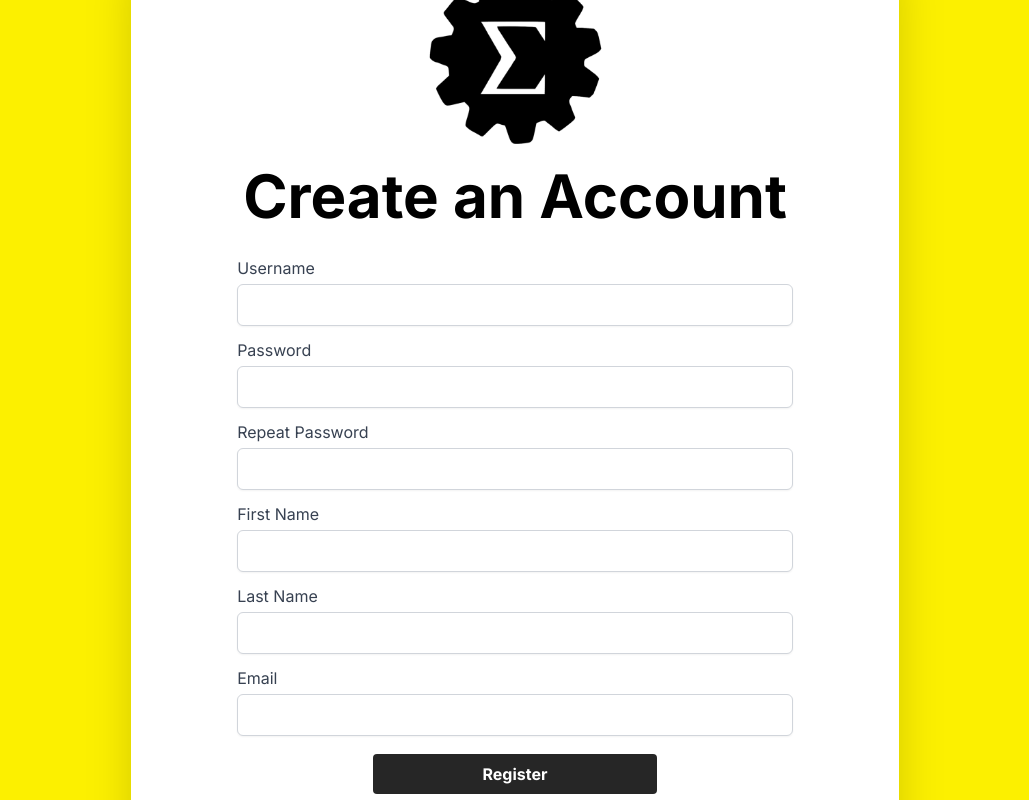
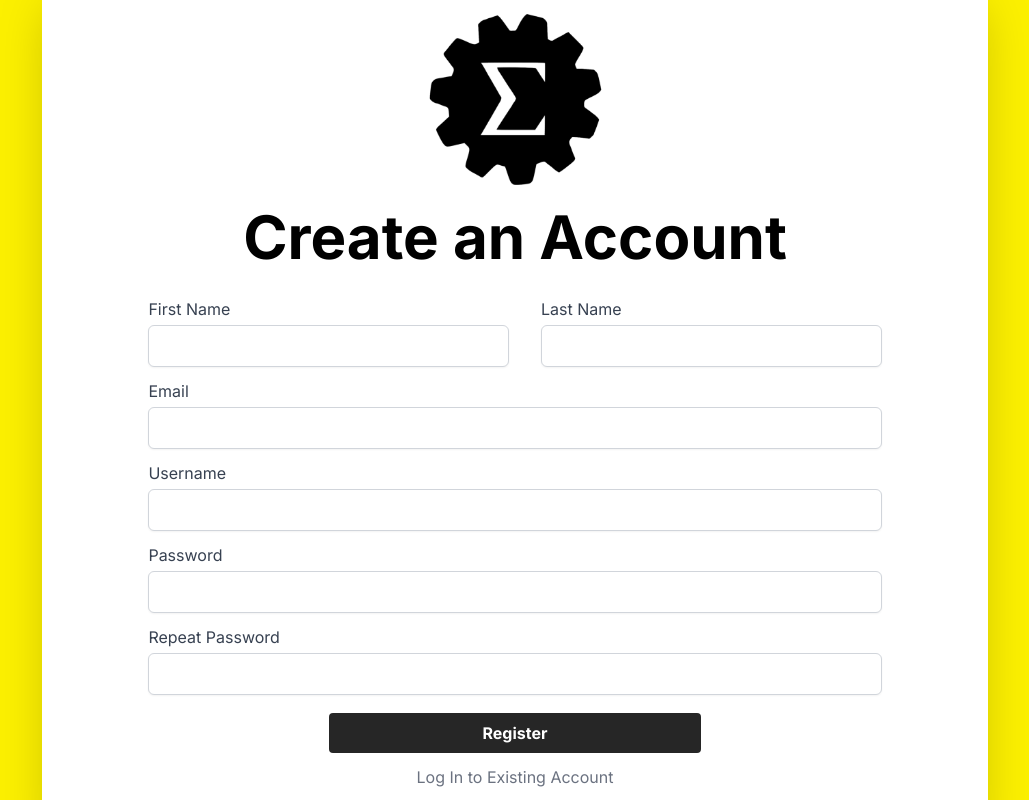
Before and after one commit to frc-emotion/website, a Next.js app: page /register in a window 1280 px wide. Shown: the whole page, without its empty margins (125-1154 px from the left). Built offline with nearby package versions, Linux system fonts and the light colour scheme.

Commit message:
fix order of create account form elements

```diff
--- a/src/app/(auth)/register/page.tsx
+++ b/src/app/(auth)/register/page.tsx
@@ -86,20 +86,24 @@ async function createAccount(
 		);
 		const txt = await response.text();
 		if (response.status === 201) {
-				alert("Account created successfully!\nPlease see a lead to get your account verified.");
-                router.push('/login');
+			alert(
+				"Account created successfully!\nPlease see a lead to get your account verified."
+			);
+			router.push("/login");
 		} else {
 			alert(
-					`Error ${response.status}: ${
-						response.statusText
-					}\n${txt.slice(12, txt.length - 2)/* Error message from server */}`
+				`Error ${response.status}: ${response.statusText}\n${
+					txt.slice(
+						12,
+						txt.length - 2
+					) /* Error message from server */
+				}`
 			);
 		}
 	} catch (e) {
 		console.error(`COULD NOT CREATE ACCOUNT: ERROR ${e}`);
 	}
 }
-
 
 export default function Register() {
 	const [username, setUsername] = useState("");
@@ -129,7 +133,7 @@ export default function Register() {
 						<form
 							className="mt-3"
 							onSubmit={(e) => {
-								if(password2!==password) return;
+								if (password2 !== password) return;
 								e.preventDefault();
 								createAccount(
 									username,
@@ -142,6 +146,68 @@ export default function Register() {
 							}}
 						>
 							<div className="grid grid-cols-1">
+								<div className="grid grid-cols-2 space-x-5 w-fit">
+									<div className="p-1.5">
+										<label
+											htmlFor="firstName"
+											className="text-gray-700"
+										>
+											First Name
+										</label>
+										<input
+											required
+											type="text"
+											id="firstName"
+											name="firstName"
+											className="mt-1 w-full rounded-md border-gray-300 shadow-sm focus:border-indigo-300 focus:ring focus:ring-indigo-200 focus:ring-opacity-50"
+											placeholder=""
+											value={firstName}
+											onChange={(e) => {
+												setFirstName(e.target.value);
+											}}
+										/>
+									</div>
+									<div className="p-1.5">
+										<label
+											htmlFor="firstName"
+											className="text-gray-700"
+										>
+											Last Name
+										</label>
+										<input
+											required
+											type="text"
+											id="firstName"
+											name="firstName"
+											className="mt-1 w-full rounded-md border-gray-300 shadow-sm focus:border-indigo-300 focus:ring focus:ring-indigo-200 focus:ring-opacity-50"
+											placeholder=""
+											value={lastName}
+											onChange={(e) => {
+												setLastName(e.target.value);
+											}}
+										/>
+									</div>
+								</div>
+								<div className="block p-1.5">
+									<label
+										htmlFor="email"
+										className="text-gray-700"
+									>
+										Email
+									</label>
+									<input
+										required
+										type="email"
+										id="email"
+										name="email"
+										className="mt-1 w-full rounded-md border-gray-300 shadow-sm focus:border-indigo-300 focus:ring focus:ring-indigo-200 focus:ring-opacity-50"
+										placeholder=""
+										value={email}
+										onChange={(e) => {
+											setEmail(e.target.value);
+										}}
+									/>
+								</div>
 								<div className="block p-1.5">
 									<label
 										htmlFor="usernameInput"
@@ -187,7 +253,17 @@ export default function Register() {
 										htmlFor="passwordInputRepeat"
 										className="text-gray-700"
 									>
-										Repeat Password <span className={(password&&(password!=password2))? "text-red-400 text-sm" : "hidden"}>Passwords don't match</span>
+										Repeat Password{" "}
+										<span
+											className={
+												password &&
+												password != password2
+													? "text-red-400 text-sm"
+													: "hidden"
+											}
+										>
+											Passwords don't match
+										</span>
 									</label>
 									<input
 										required
@@ -199,66 +275,6 @@ export default function Register() {
 										value={password2}
 										onChange={(e) => {
 											setPassword2(e.target.value);
-										}}
-									/>
-								</div>
-								<div className="block p-1.5">
-									<label
-										htmlFor="firstName"
-										className="text-gray-700"
-									>
-										First Name
-									</label>
-									<input
-                                        required
-                                        type="text"
-										id="firstName"
-										name="firstName"
-										className="mt-1 w-full rounded-md border-gray-300 shadow-sm focus:border-indigo-300 focus:ring focus:ring-indigo-200 focus:ring-opacity-50"
-										placeholder=""
-										value={firstName}
-										onChange={(e) => {
-											setFirstName(e.target.value);
-										}}
-									/>
-								</div>
-								<div className="block p-1.5">
-									<label
-										htmlFor="firstName"
-										className="text-gray-700"
-									>
-										Last Name
-									</label>
-									<input
-                                        required
-                                        type="text"
-										id="firstName"
-										name="firstName"
-										className="mt-1 w-full rounded-md border-gray-300 shadow-sm focus:border-indigo-300 focus:ring focus:ring-indigo-200 focus:ring-opacity-50"
-										placeholder=""
-										value={lastName}
-										onChange={(e) => {
-											setLastName(e.target.value);
-										}}
-									/>
-								</div>
-								<div className="block p-1.5">
-									<label
-										htmlFor="email"
-										className="text-gray-700"
-									>
-										Email
-									</label>
-									<input
-                                        required
-                                        type="email"
-										id="email"
-										name="email"
-										className="mt-1 w-full rounded-md border-gray-300 shadow-sm focus:border-indigo-300 focus:ring focus:ring-indigo-200 focus:ring-opacity-50"
-										placeholder=""
-										value={email}
-										onChange={(e) => {
-											setEmail(e.target.value);
 										}}
 									/>
 								</div>
```
Lines whose indentation alone changed are shown as unchanged.
